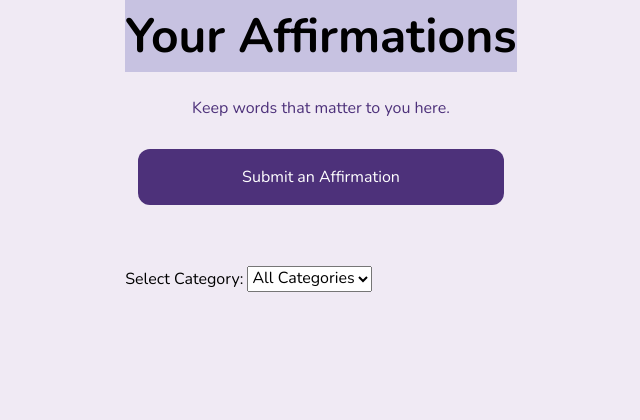
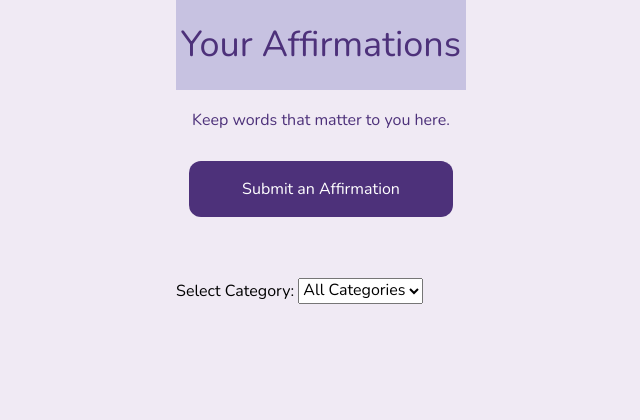
Before and after one commit to freeCodeCamp-2025-Summer-Hackathon/indigo-class, a Flask app: page /affirmations in a window 1280 px wide. Shown: the part 56-476 px from the top of the page, without its empty margins (319-959 px from the left). Run offline with Flask 3, Linux system fonts and the light colour scheme; data that the repository does not hold is empty.

Commit message:
style(affirmations): set style for the page title in affirmations page

```diff
--- a/app/templates/affirmations/index.html
+++ b/app/templates/affirmations/index.html
@@ -1,6 +1,6 @@
 {% extends "base.html" %} {% block title %} Affirmations {% endblock %} {% block
 content %}
-<h1 class="text-bg ">Your Affirmations</h1>
+<h1 class="page-title text-bg">Your Affirmations</h1>
 
 <p class="para">Keep words that matter to you here.</p>
 
```
